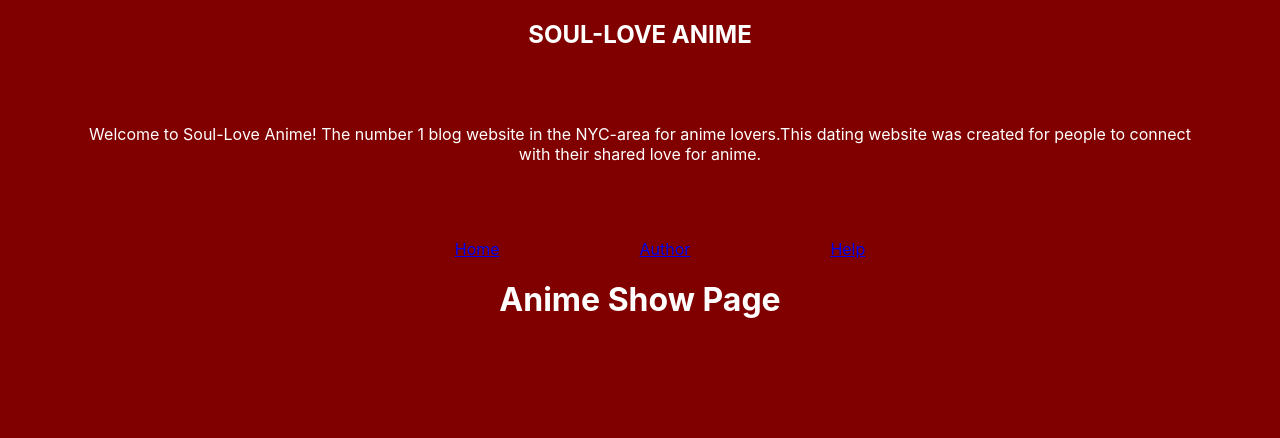
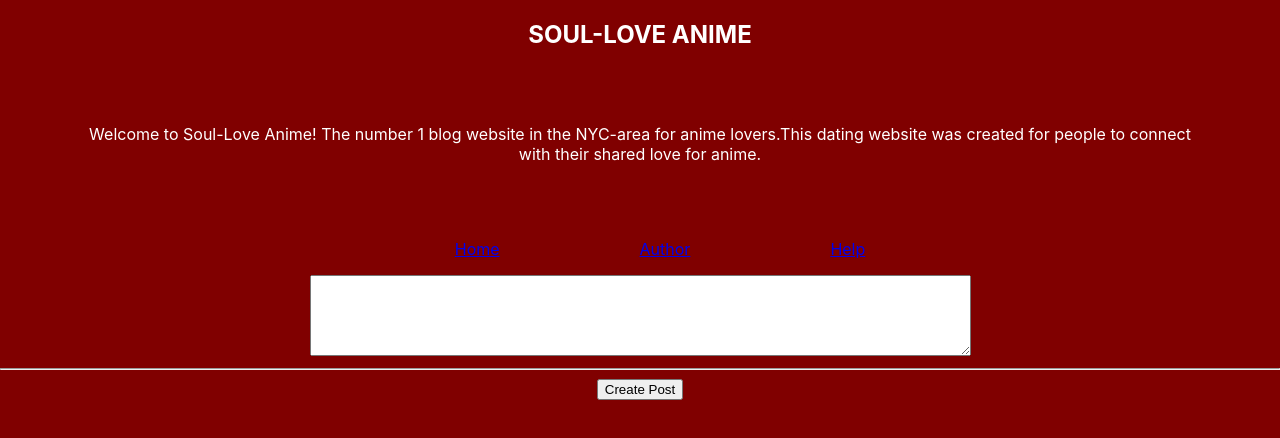
Before and after one commit to jessicalynn03/soul-love-anime-part2, a React (Create React App) app: page /AnimeShow in a window 1280 px wide. Shown: the top 438 px of the page. Built offline with nearby package versions, Linux system fonts and the light colour scheme.

Commit message:
functionality added to blog page

```diff
--- a/src/components/AnimeShow.js
+++ b/src/components/AnimeShow.js
@@ -1,10 +1,33 @@
-const AnimeShow = (props) =>{
+import {useState} from 'react';
+const AnimeShow = (props) => {
     console.log(props);
+    const [postComment, setPostComment] = useState([]);
+    const [comment, setComment] = useState("");
 
 
-    return(
+    const postSubmit = (e) => {
+        e.preventDefault()
+        setPostComment([...postComment, comment])
+    }
+        return (
             <div>
-            <h1>Anime Show Page</h1>
+                <form onSubmit={postSubmit}>
+                    {/* <input className="comment-input" type="text" value={comment} onChange={(e) => {setComment(e.target.value)}}/> */}
+                    <textarea type='text' value={comment} onChange={(e) => { setComment(e.target.value) }} rows='5' cols='80' id='blog-post'></textarea>
+                    <hr></hr>
+                    <input type="submit" value="Create Post" />
+                </form>
+                <ul className="comment-post">
+                    {postComment.map((item, index) => {
+                        return (
+                            <li key={index}>
+
+                                {item}</li>
+                        )
+                    })
+
+                    }
+                </ul>
             </div>
         )
     }
```
Lines whose indentation alone changed are shown as unchanged.
